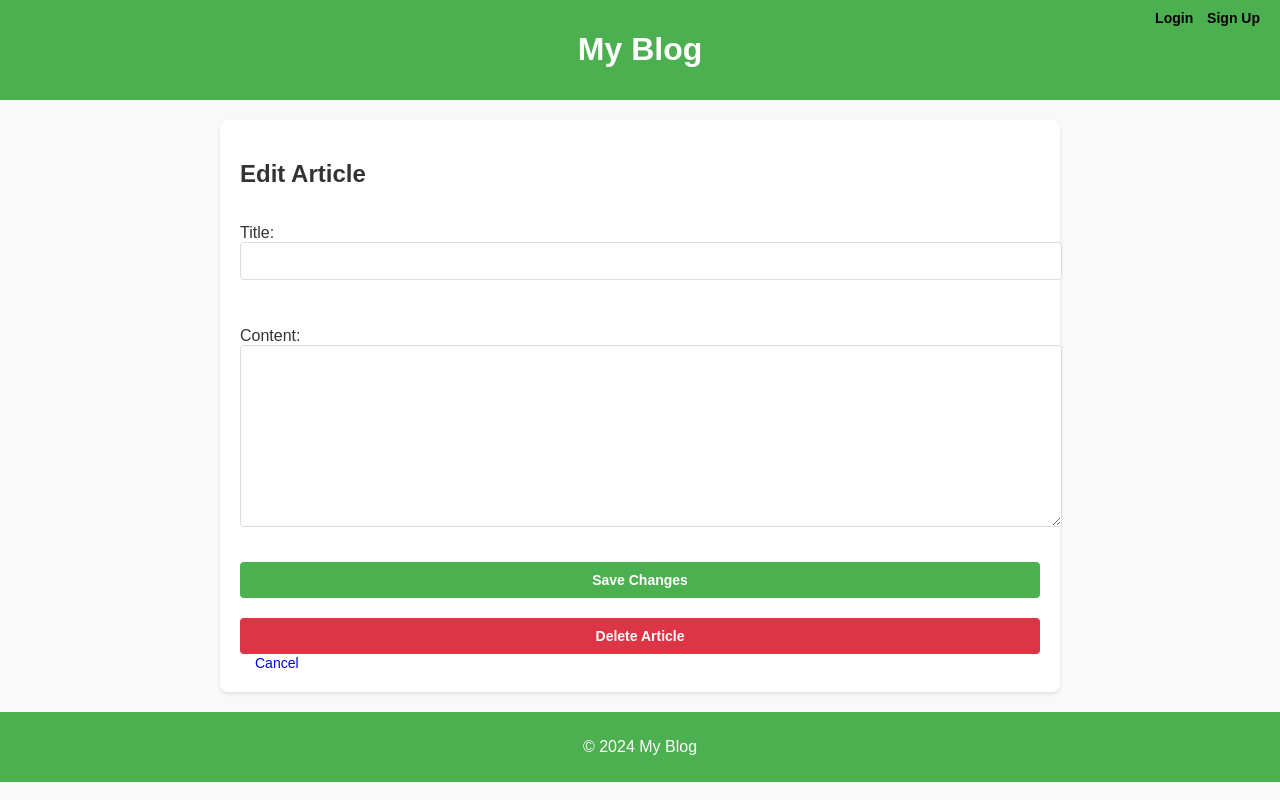
After one commit to MadnessCod/RoadMapProjects, a Django app: template templates/edit_article.html in a window 1280 px wide. The commit adds this page. Run offline with Django 5.2, Linux system fonts and the light colour scheme; the template is opened without the code that fills it: values that come from a table or form of the project are taken from there, others are empty.

Commit message:
added some functionallity

```diff
--- a/Blog/urls.py
+++ b/Blog/urls.py
@@ -12,5 +12,7 @@ urlpatterns = [
     path('<int:article_id>/', views.article, name='article'),
     path('dashboard/', views.admin, name='admin'),
     path('add_article/', views.add, name='add_article'),
+    path('<int:article_id>/edit/', views.edit_article, name='edit_article'),
+    path('<int:article_id>/delete/', views.delete_article, name='delete_article'),
     path('new/', views.new, name='new'),
 ]
--- a/static/css/style.css
+++ b/static/css/style.css
@@ -116,3 +116,51 @@ footer a {
 footer a:hover {
     text-decoration: underline;
 }
+
+.btn {
+    padding: 10px 15px;
+    text-decoration: none;
+    font-size: 14px;
+    border: none;
+    border-radius: 4px;
+    cursor: pointer;
+}
+
+.btn-primary {
+    background-color: #007bff;
+    color: white;
+}
+
+.btn-danger {
+    background-color: #dc3545;
+    color: white;
+}
+
+.btn:hover {
+    opacity: 0.9;
+}
+
+.user-info {
+    position: absolute;
+    top: 10px;
+    right: 20px;
+    font-size: 14px;
+}
+
+.user-info a {
+    margin-left: 10px;
+    text-decoration: none;
+    color: #070000;
+    font-weight: bold;
+    opacity: 1;
+}
+
+.user-info a:hover {
+    text-decoration: underline;
+    color: #388E3C;
+}
+
+.user-info span {
+    font-weight: bold;
+    color: #333;
+}
--- a/templates/base.html
+++ b/templates/base.html
@@ -4,20 +4,21 @@
     {% load static %}
     <meta charset="UTF-8">
     <meta name="viewport" content="width=device-width, initial-scale=1.0">
-    <title>{% block title %}My Blog{% endblock %}</title>
+    <title>{% block title %}Blogs{% endblock %}</title>
     <link rel="stylesheet" type="text/css" href="{% static 'css/style.css' %}">
 </head>
 <body>
     <header>
-        <h1>Welcome to My Blog</h1>
-        <nav>
-            <a href="/">Home</a>
+    <h1><a href="{% url 'articles' %}">My Blog</a></h1>
+    <div class="user-info">
         {% if user.is_authenticated %}
-                <a href="/logout/">Logout</a>
+            <span>Welcome, {{ user.username }}</span>
+            <a href="{% url 'logout' %}">Logout</a>
         {% else %}
-                <a href="/login/">Login</a>
+            <a href="{% url 'login' %}">Login</a>
+            <a href="{% url 'signup' %}">Sign Up</a>
         {% endif %}
-        </nav>
+    </div>
 </header>
 <main>
     {% block content %}
--- /dev/null
+++ b/templates/edit_article.html
@@ -0,0 +1,19 @@
+{% extends "base.html" %}
+
+{% block title %}Edit Article{% endblock %}
+
+{% block content %}
+<h2>Edit Article</h2>
+<form method="post">
+    {% csrf_token %}
+    {{ form.as_p }}
+    <button type="submit" class="btn btn-success">Save Changes</button>
+</form>
+
+<form action="{% url 'delete_article' article.id %}" method="post" style="margin-top: 20px;">
+    {% csrf_token %}
+    <button type="submit" class="btn btn-danger">Delete Article</button>
+</form>
+
+<a href="{% url 'article' article.id %}" class="btn btn-secondary">Cancel</a>
+{% endblock %}
```
Also changed, not shown: Blog/views.py (+38 -3 lines), templates/article.html (+9 -0 lines), templates/confirm_delete.html (added, +13 -0 lines). Lines whose indentation alone changed are shown as unchanged.
